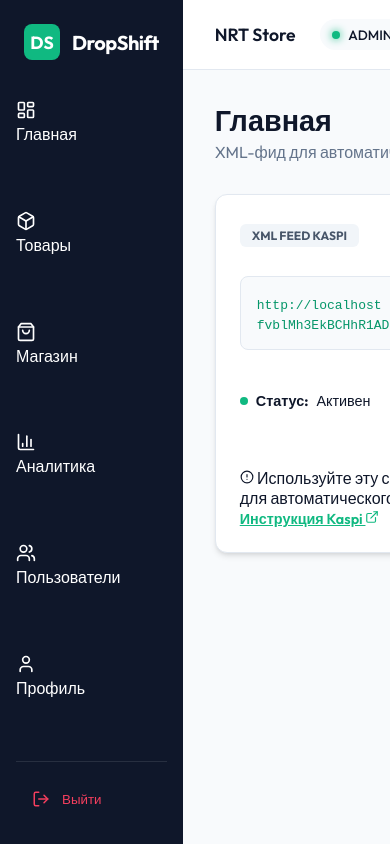
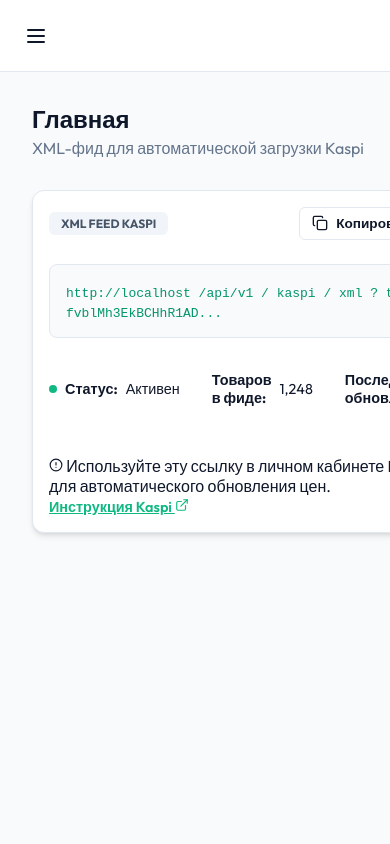
Before and after one commit to Allexndr/dropship-commerce-platform, a React (Vite) app in the folder frontend/: page / in a window 390 px wide. Both pictures are taken after a click on the button "Войти". Built offline with nearby package versions, Linux system fonts and the light colour scheme.

Commit message:
Improve UI aesthetics and add mobile responsiveness

```diff
--- a/frontend/src/App.css
+++ b/frontend/src/App.css
@@ -7,6 +7,9 @@
     --text-muted: #64748b;
     --border: #e2e8f0;
     --sidebar-w: 260px;
+    --sidebar-bg: #0f172a;
+    --sidebar-item: #94a3b8;
+    --sidebar-hover: rgba(255, 255, 255, 0.05);
     --shadow: 0 4px 6px -1px rgb(0 0 0 / 0.1), 0 2px 4px -2px rgb(0 0 0 / 0.1);
     --shadow-lg: 0 10px 15px -3px rgb(0 0 0 / 0.1), 0 4px 6px -4px rgb(0 0 0 / 0.1);
     font-family: 'Outfit', sans-serif;
@@ -68,11 +71,14 @@ input {
 /* Sidebar */
 .sidebar {
     width: var(--sidebar-w);
-    background: #0f172a;
+    background: var(--sidebar-bg);
     color: white;
     display: flex;
     flex-direction: column;
     padding: 1.5rem 1rem;
+    height: 100vh;
+    transition: transform 0.3s ease;
+    z-index: 1000;
 }
 
 .logo {
@@ -94,6 +100,7 @@ input {
     font-weight: 700;
     border-radius: 8px;
     font-size: 1.1rem;
+    box-shadow: 0 2px 4px rgba(16, 185, 129, 0.3);
 }
 
 .logo-box.lg {
@@ -101,6 +108,7 @@ input {
     height: 60px;
     font-size: 1.8rem;
     margin-bottom: 1rem;
+    box-shadow: 0 4px 8px rgba(16, 185, 129, 0.3);
 }
 
 .logo span {
@@ -122,13 +130,14 @@ input {
     gap: 0.75rem;
     padding: 0.75rem 1rem;
     border-radius: 8px;
-    color: #94a3b8;
+    color: var(--sidebar-item);
     cursor: pointer;
     transition: all 0.2s;
+    font-weight: 500;
 }
 
 .nav-item:hover {
-    background: rgba(255, 255, 255, 0.05);
+    background: var(--sidebar-hover);
     color: white;
 }
 
@@ -161,20 +170,38 @@ input {
 /* Main Container */
 .main-container {
     flex: 1;
-    display: flex;
     flex-direction: column;
     background: var(--bg-main);
 }
 
 .header {
-    height: 70px;
-    background: white;
+    height: 72px;
+    background: var(--bg-card);
     border-bottom: 1px solid var(--border);
+    padding: 0 2rem;
     display: flex;
     align-items: center;
     justify-content: space-between;
-    padding: 0 2rem;
     flex-shrink: 0;
+}
+
+.header-left {
+    display: flex;
+    align-items: center;
+    gap: 1rem;
+}
+
+.menu-toggle {
+    display: none;
+    background: none;
+    border: none;
+    color: var(--text-main);
+    padding: 0.5rem;
+    border-radius: 8px;
+}
+
+.menu-toggle:hover {
+    background: var(--bg-main);
 }
 
 .header-info {
@@ -915,3 +942,115 @@ input {
     grid-template-columns: 1fr 1fr;
     gap: 1.5rem;
 }
+
+/* Sidebar premium refinements */
+.sidebar {
+    border-right: 1px solid rgba(255, 255, 255, 0.05);
+}
+
+.logo span {
+    background: linear-gradient(135deg, #fff 0%, #94a3b8 100%);
+    -webkit-background-clip: text;
+    -webkit-text-fill-color: transparent;
+}
+
+.nav-item {
+    margin: 0.125rem 0;
+}
+
+.nav-item.active {
+    box-shadow: 0 4px 12px rgba(16, 185, 129, 0.2);
+}
+
+/* Mobile responsiveness */
+.sidebar-overlay {
+    position: fixed;
+    top: 0;
+    left: 0;
+    right: 0;
+    bottom: 0;
+    background: rgba(15, 23, 42, 0.6);
+    backdrop-filter: blur(4px);
+    z-index: 999;
+    animation: fadeIn 0.2s ease;
+}
+
+@keyframes fadeIn {
+    from {
+        opacity: 0;
+    }
+
+    to {
+        opacity: 1;
+    }
+}
+
+@media (max-width: 1024px) {
+    .sidebar {
+        position: fixed;
+        left: 0;
+        top: 0;
+        transform: translateX(-100%);
+    }
+
+    .sidebar.open {
+        transform: translateX(0);
+    }
+
+    .menu-toggle {
+        display: flex;
+    }
+
+    .header {
+        padding: 0 1rem;
+    }
+
+    .card {
+        padding: 1rem;
+    }
+
+    .section-header h1 {
+        font-size: 1.5rem;
+    }
+
+    /* Table Responsiveness */
+    .table-card {
+        padding: 0;
+        overflow-x: auto;
+    }
+
+    .table th,
+    .table td {
+        white-space: nowrap;
+        padding: 0.75rem 1rem;
+    }
+
+    .toolbar {
+        flex-direction: column;
+        align-items: stretch;
+        gap: 1rem;
+    }
+
+    .actions-group {
+        flex-direction: column;
+    }
+
+    .filter-bar {
+        grid-template-columns: 1fr;
+    }
+}
+
+@media (max-width: 640px) {
+    .header-info {
+        display: none;
+    }
+
+    .login-card {
+        width: 100%;
+        margin: 1rem;
+    }
+
+    .stat-grid {
+        grid-template-columns: 1fr;
+    }
+}
--- a/frontend/src/App.jsx
+++ b/frontend/src/App.jsx
@@ -33,6 +33,7 @@ export default function App() {
     const [activeTab, setActiveTab] = useState('dashboard');
     const [editingProduct, setEditingProduct] = useState(null);
     const [userRole, setUserRole] = useState('admin');
+    const [isSidebarOpen, setIsSidebarOpen] = useState(false);
 
     const navItems = [
         { id: 'dashboard', label: 'Главная', icon: <LayoutDashboard size={20} />, roles: ['admin', 'manager'] },
@@ -78,8 +79,11 @@ export default function App() {
 
         return (
             <div className="layout">
+                {/* Sidebar Overlay (Mobile) */}
+                {isSidebarOpen && <div className="sidebar-overlay" onClick={() => setIsSidebarOpen(false)}></div>}
+
                 {/* Sidebar */}
-                <aside className="sidebar">
+                <aside className={`sidebar ${isSidebarOpen ? 'open' : ''}`}>
                     <div className="logo">
                         <div className="logo-box">DS</div>
                         <span>DropShift</span>
@@ -90,7 +94,11 @@ export default function App() {
                             <NavItem
                                 key={item.id}
                                 active={activeTab === item.id}
-                                onClick={() => { setActiveTab(item.id); setEditingProduct(null) }}
+                                onClick={() => {
+                                    setActiveTab(item.id);
+                                    setEditingProduct(null);
+                                    setIsSidebarOpen(false); // Close on selection on mobile
+                                }}
                                 icon={item.icon}
                                 label={item.label}
                             />
@@ -108,11 +116,16 @@ export default function App() {
                 {/* Main Container */}
                 <main className="main-container">
                     <header className="header">
-                        <div className="header-info">
-                            <h2 className="shop-name">NRT Store</h2>
-                            <div className="user-badge">
-                                <div className="online-indicator"></div>
-                                <span>{userRole.toUpperCase()}</span>
+                        <div className="header-left">
+                            <button className="menu-toggle" onClick={() => setIsSidebarOpen(true)}>
+                                <Menu size={24} />
+                            </button>
+                            <div className="header-info">
+                                <h2 className="shop-name">NRT Store</h2>
+                                <div className="user-badge">
+                                    <div className="online-indicator"></div>
+                                    <span>{userRole.toUpperCase()}</span>
+                                </div>
                             </div>
                         </div>
                         <div className="header-actions">
@@ -136,7 +149,7 @@ export default function App() {
 // Sub-components
 function NavItem({ active, icon, label, onClick }) {
     return (
-        <div className={`nav - item ${active ? 'active' : ''} `} onClick={onClick}>
+        <div className={`nav-item ${active ? 'active' : ''}`} onClick={onClick}>
             {icon}
             <span>{label}</span>
         </div>
```
